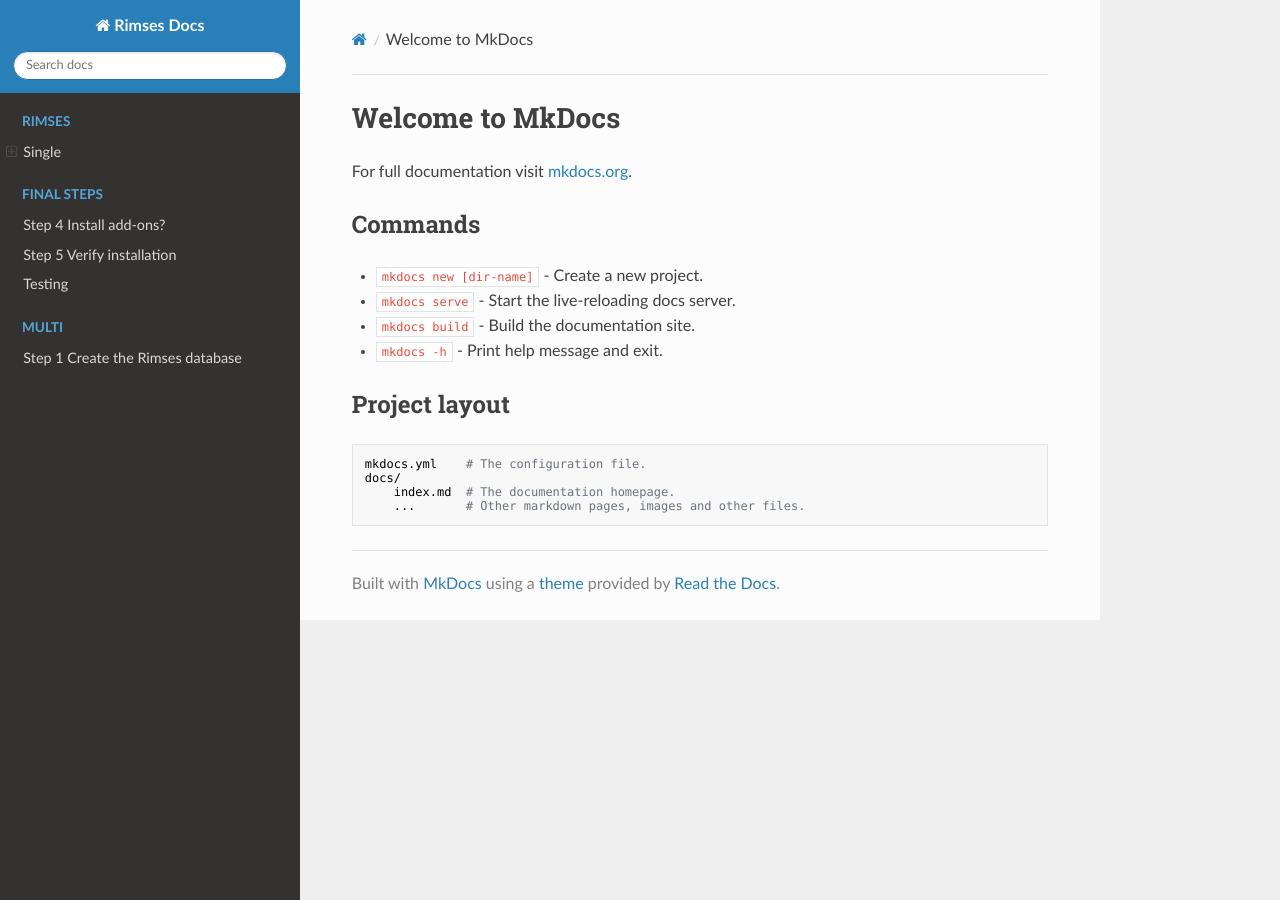
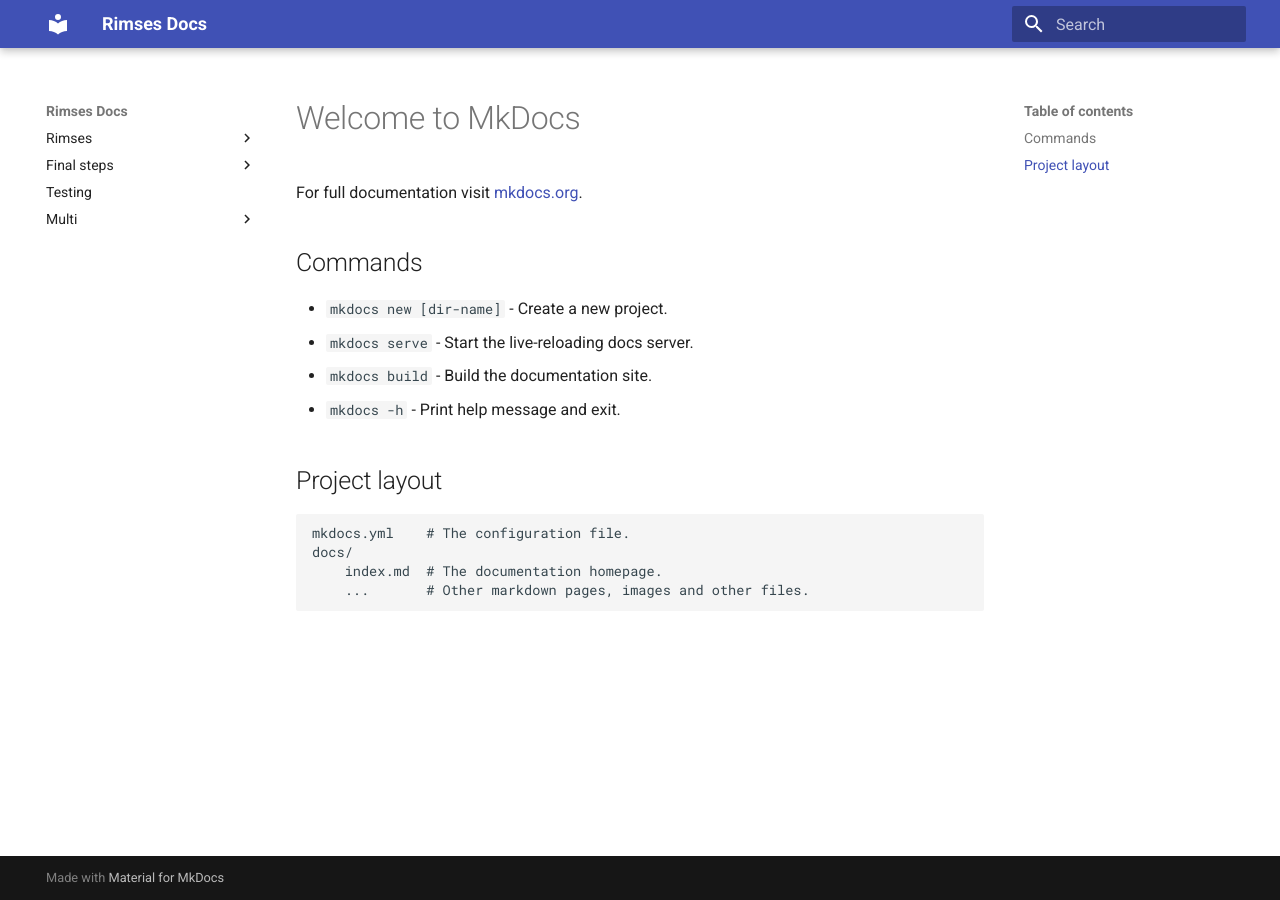
Before and after one commit to z0rky/readthedocsGithub, an MkDocs documentation site: the page built from docs/index.md, in a window 1280 px wide. Built offline with MkDocs 1.6.1 and Material for MkDocs 9.7.7, drawn with Linux system fonts in a browser that asks for light colours; nearby versions of some CDN libraries.

Commit message:
material theme

```diff
--- a/mkdocs.yml
+++ b/mkdocs.yml
@@ -14,6 +14,8 @@ nav:
   - Multi:
     -  Testing structure: step1.md
 
-theme: readthedocs
+# theme: readthedocs
+theme:
+  name: material
 extra_css:
   - stylesheet/extra.css
```
